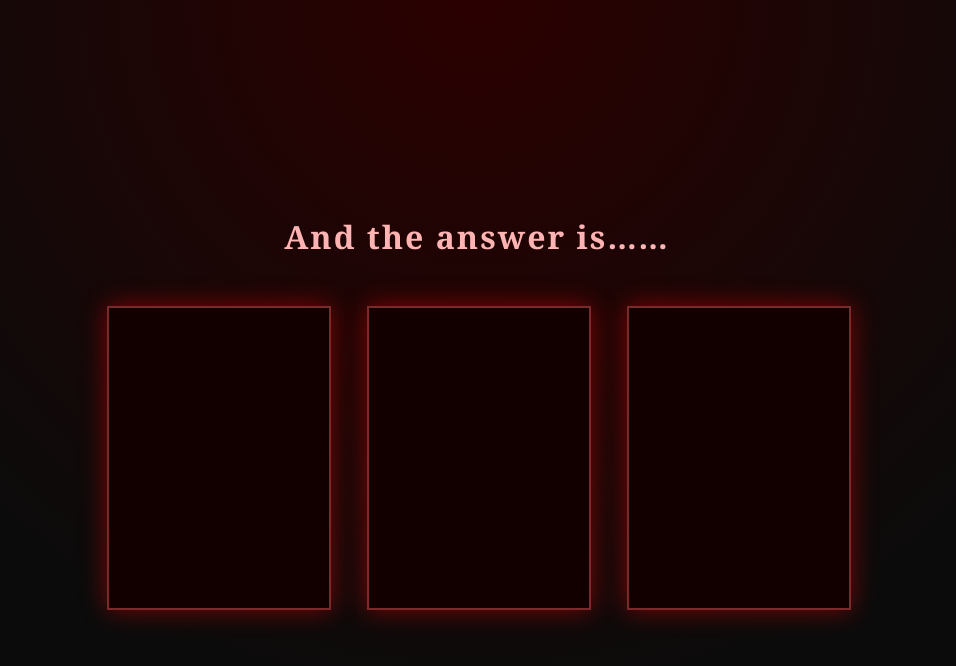
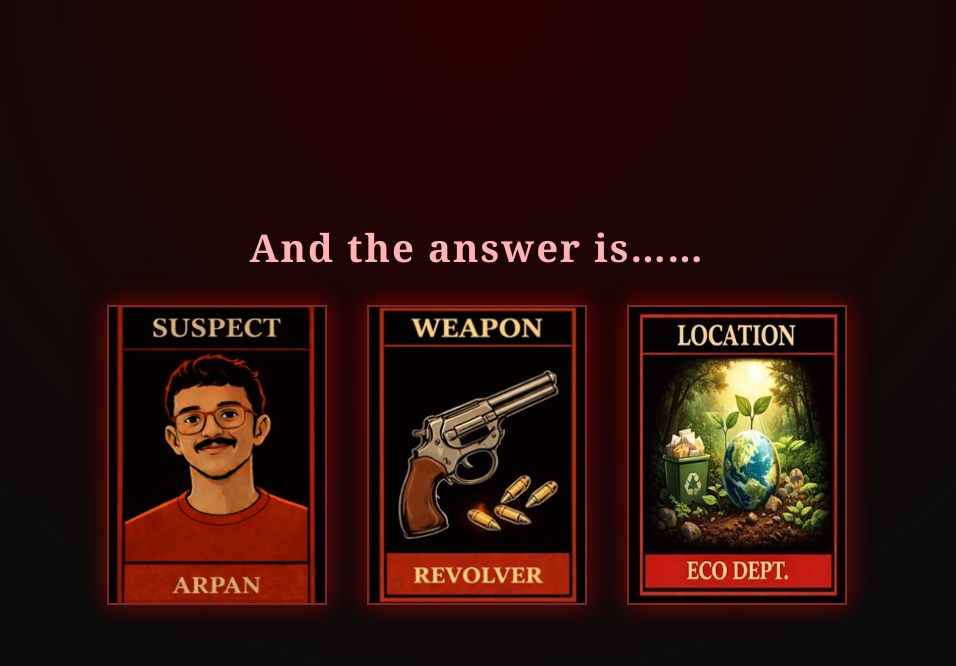
Before and after one commit to tmedhub/ClueLO.ClueDO.Reveal, a plain HTML site: page index.html in a window 1280 px wide. Shown: the whole page, without its empty margins (163-1119 px from the left). Drawn offline with Linux system fonts and the light colour scheme.

Commit message:
Update index.html

```diff
--- a/index.html
+++ b/index.html
@@ -7,6 +7,10 @@
 
 <style>
 /* ===== GLOBAL ===== */
+*{
+  box-sizing:border-box;
+}
+
 body{
   margin:0;
   min-height:100vh;
@@ -18,29 +22,35 @@ body{
   color:#eee;
 }
 
-/* ===== MAIN ===== */
+/* ===== CONTAINER ===== */
 .container{
+  width:100%;
+  max-width:1200px;
+  padding:24px;
   text-align:center;
 }
 
+/* ===== TITLE ===== */
 h1{
   color:#ffb3b3;
   letter-spacing:2px;
-  margin-bottom:48px;
+  margin-bottom:32px;
+  font-size:clamp(1.6rem,4vw,2.4rem);
 }
 
-/* ===== CARD LAYOUT ===== */
+/* ===== CARDS WRAPPER ===== */
 .cards{
   display:flex;
-  gap:40px;
   justify-content:center;
+  align-items:center;
+  gap:clamp(16px,4vw,40px);
   flex-wrap:wrap;
 }
 
 /* ===== FLIP CARD ===== */
 .flip-card{
-  width:220px;
-  height:300px;
+  width:clamp(160px,26vw,220px);
+  height:clamp(220px,38vw,300px);
   perspective:1200px;
   cursor:pointer;
 }
@@ -62,27 +72,33 @@ h1{
   width:100%;
   height:100%;
   backface-visibility:hidden;
+  border:2px solid #7a2a2a;
+  box-shadow:0 0 24px rgba(255,0,0,.45);
   display:flex;
   justify-content:center;
   align-items:center;
-  border:2px solid #7a2a2a;
-  box-shadow:0 0 24px rgba(255,0,0,.45);
+  overflow:hidden;
 }
 
-/* ===== FRONT (IMAGE PLACEHOLDER) ===== */
+/* ===== FRONT ===== */
 .front{
   background:#120000;
-  font-size:1.1rem;
-  color:#777;
 }
 
-/* ===== BACK (TEXT) ===== */
+.front img{
+  width:100%;
+  height:100%;
+  object-fit:cover;
+}
+
+/* ===== BACK ===== */
 .back{
   background:#2b0000;
   transform:rotateY(180deg);
   color:#ffb3b3;
-  font-size:1.25rem;
-  padding:20px;
+  font-size:clamp(1rem,3vw,1.25rem);
+  text-align:center;
+  padding:16px;
   line-height:1.4;
 }
 </style>
@@ -94,10 +110,11 @@ h1{
   <h1>And the answer is……</h1>
 
   <div class="cards">
+    <!-- SUSPECT -->
     <div class="flip-card" onclick="this.classList.toggle('flipped')">
       <div class="flip-inner">
         <div class="card-face front">
-          <!-- Add image here later -->
+          <img src="suspect.png" alt="Suspect">
         </div>
         <div class="card-face back">
           ClueLO · ClueDO<br><strong>Suspect</strong>
@@ -105,10 +122,11 @@ h1{
       </div>
     </div>
 
+    <!-- WEAPON -->
     <div class="flip-card" onclick="this.classList.toggle('flipped')">
       <div class="flip-inner">
         <div class="card-face front">
-          <!-- Add image here later -->
+          <img src="weapon.png" alt="Weapon">
         </div>
         <div class="card-face back">
           ClueLO · ClueDO<br><strong>Weapon</strong>
@@ -116,10 +134,11 @@ h1{
       </div>
     </div>
 
+    <!-- LOCATION -->
     <div class="flip-card" onclick="this.classList.toggle('flipped')">
       <div class="flip-inner">
         <div class="card-face front">
-          <!-- Add image here later -->
+          <img src="location.png" alt="Location">
         </div>
         <div class="card-face back">
           ClueLO · ClueDO<br><strong>Location</strong>
```
